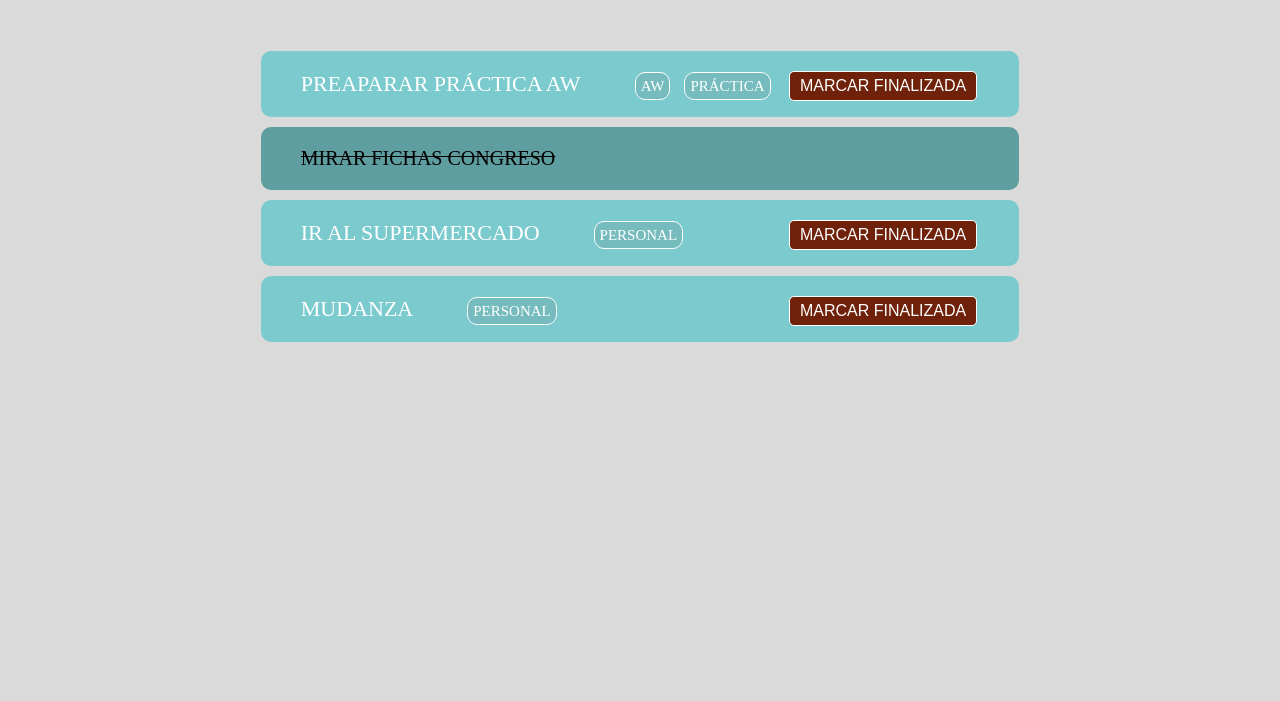
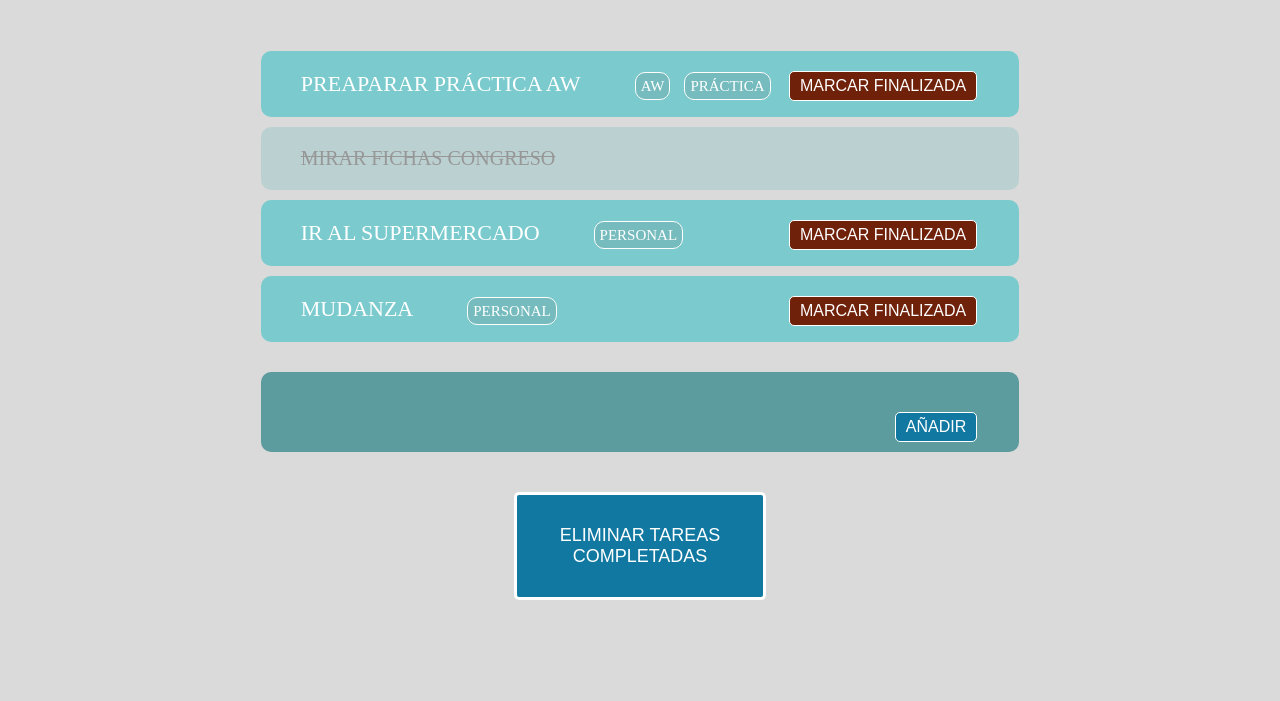
Before and after one commit to albercha17/AW_Proyect, a plain HTML site: page tasks.html in a window 1280 px wide. Shown: the part 99-800 px from the top of the page. Drawn offline with Linux system fonts and the light colour scheme.

Commit message:
eliminar boton

```diff
--- a/CSS/tasksScreen.css
+++ b/CSS/tasksScreen.css
@@ -105,8 +105,8 @@ body {
     margin-top: 10px;
     padding: 20px 40px;
 
-    background-color:cadetblue;
-
+    background-color:rgb(118, 188, 190);
+    opacity: 0.3;
     border-radius: 10px;
 
 }
@@ -115,3 +115,47 @@ body {
     font-size: 20px;
 
 }
+/*-----------------------------------AÑADIR TAREA---------------------------------------------------------*/
+
+.añadirTarea{
+    margin-left: 20%;
+    margin-right: 20%;
+    margin-top: 30px;
+    padding: 40px 40px;
+    background-color:rgb(93, 156, 158);
+    border-radius: 10px;
+}
+.botonAñadir {
+
+    color: rgb(255, 255, 255);
+    padding: 5px 10px;
+    float:right;  /* PARA PONERLO A LA DERECHA*/
+    text-decoration: none;
+    display: inline-block;
+    font-size: 16px;
+    margin: 0px 2px;
+    cursor: pointer;
+    background-color:rgb(16, 120, 161);
+    border-radius: 5px;
+    border-width: 1px;
+    border-style: solid;
+    border-color: rgb(255, 255, 255);
+  }
+
+/*-----------------------------------BORRAR TAREA---------------------------------------------------------*/
+
+.botonEliminar {
+
+    color: rgb(255, 255, 255);
+    padding: 30px 10px;
+    text-decoration: none;
+    display: inline-block;
+    font-size: 18px;
+    margin: 40px 40%;
+    cursor: pointer;
+    background-color:rgb(16, 120, 161);
+    border-radius: 5px;
+    border-width: 3px;
+    border-style: solid;
+    border-color: rgb(255, 255, 255);
+  }
--- a/tasks.html
+++ b/tasks.html
@@ -8,7 +8,9 @@
         <link rel="shortcut icon" type="image/png" href="/imagenes/favicon.png"/>
     </head>
     <body>
-         <div id="header">TAREAS
+         <div id="header">
+            <img src="imagenes/favicon.png"width="40"height="40" style="margin-right: 20px;">
+            Gestor de tareas
              <menuUser>
                 <img src="imagenes/user.png"width="40"height="40" style="margin-right: 50px;">
                  <usuario>user1@ucm.es </usuario><br>
@@ -37,6 +39,9 @@
             <etiqueta>PERSONAL</etiqueta>
             <button class="button botonTerminarTarea">MARCAR FINALIZADA</button>
         </div>
-
+        <div class="añadirTarea">
+            <button class="button botonAñadir">AÑADIR</button>
+        </div>
+        <button class="button botonEliminar">ELIMINAR TAREAS COMPLETADAS</button>
     </body>
 </html>
```
